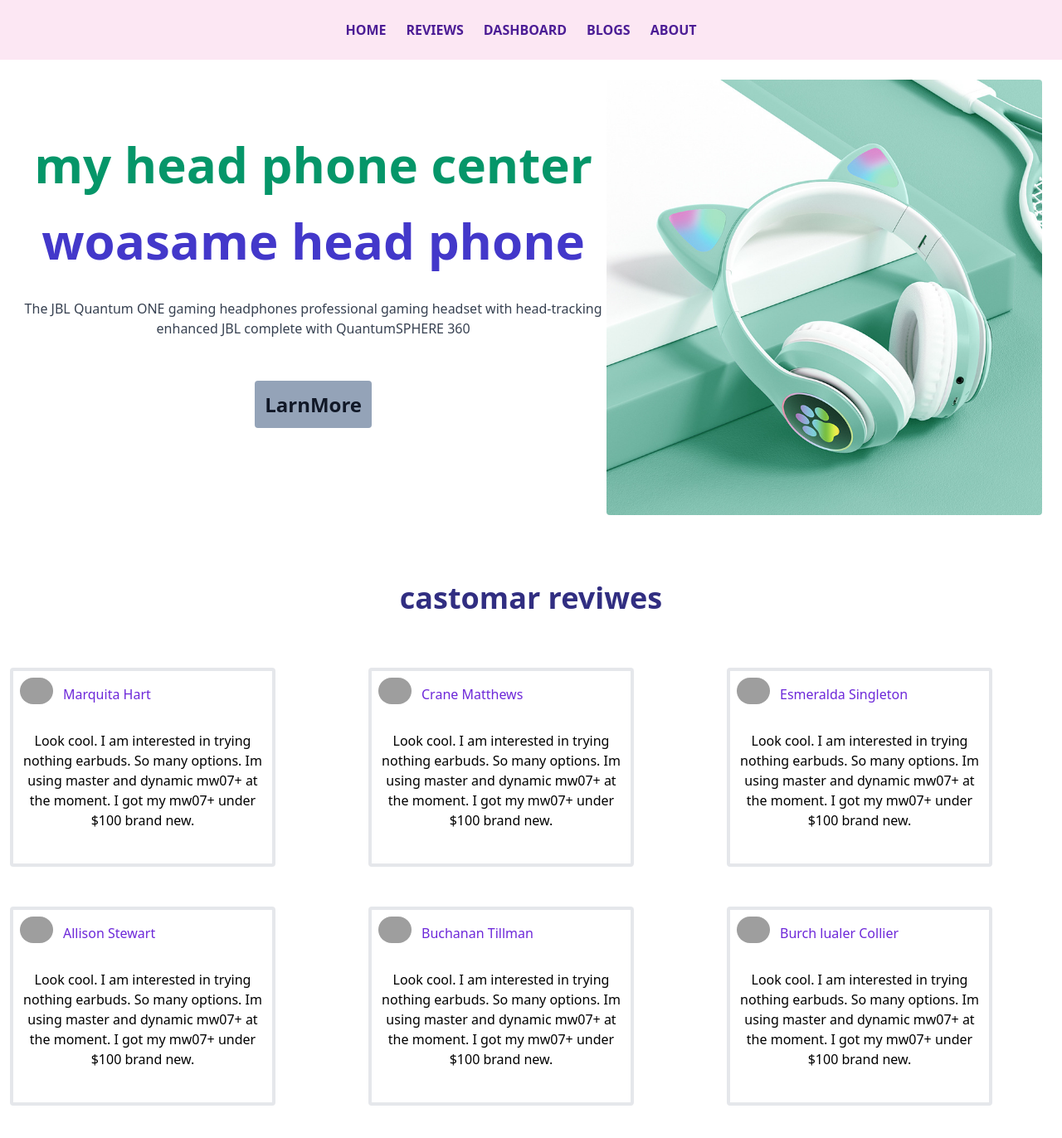
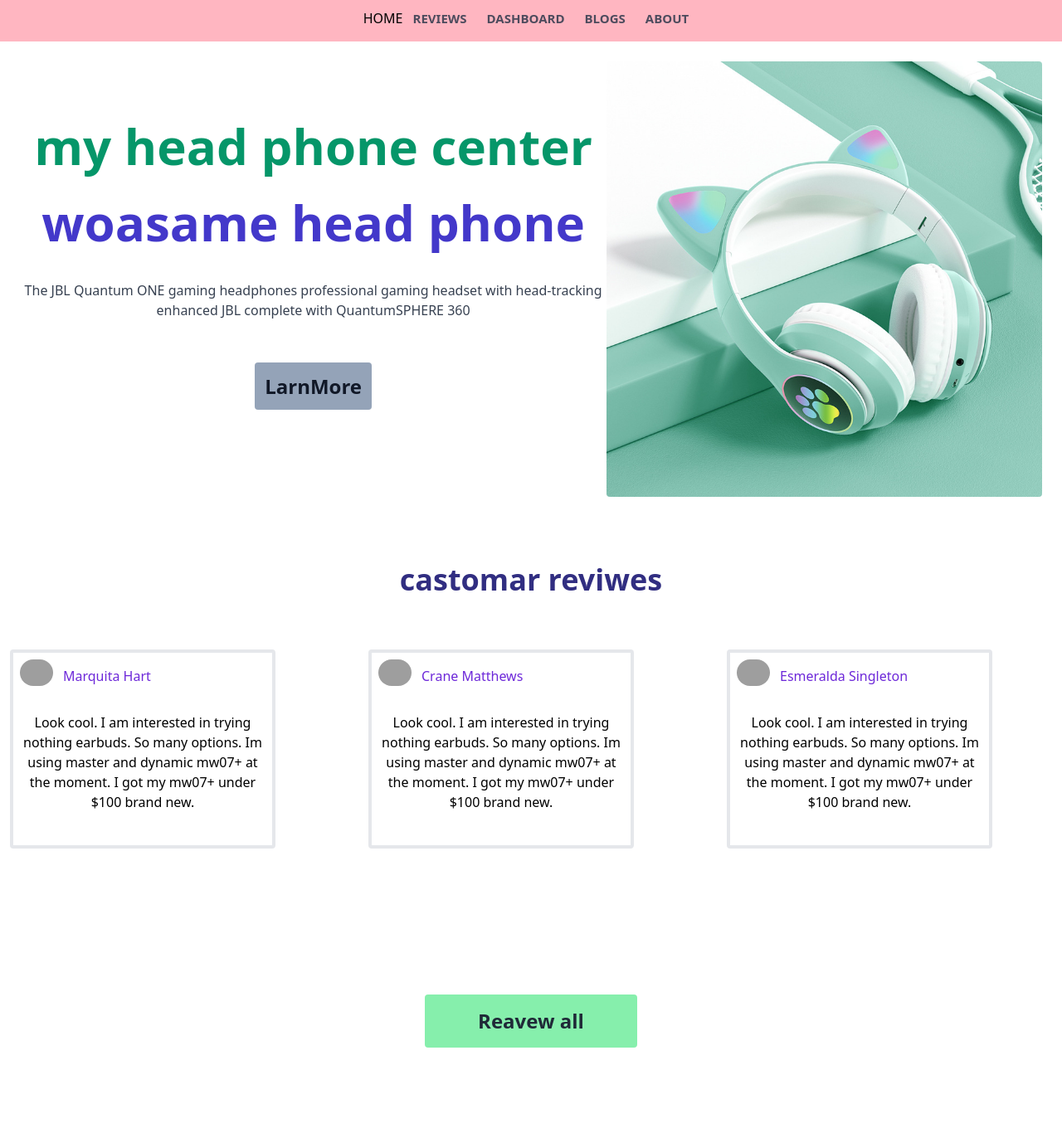
Before and after one commit to Golap-Mostofa/product-analysis-website, a React (Create React App) app: page /home in a window 1280 px wide. Shown: the top 1372 px of the page at 83% size. Before the commit the page ends 1349 px from the top, so only its background shows below. Built offline with nearby package versions, Linux system fonts and the light colour scheme; grey boxes are pictures that could not be loaded; the HTML template or start-up script is replaced by a standard one.

Commit message:
reveiw comment

```diff
--- a/src/App.js
+++ b/src/App.js
@@ -6,6 +6,8 @@ import Reviews from './components/Reviews/Reviews'
 import Dashbord from './components/Dashbord/Dashbord'
 import Blogs from './components/Blogs/Blogs'
 import About from './components/About/About'
+import NotFount from './components/NotFount/NotFount';
+
 
 function App() {
   return (
@@ -14,11 +16,14 @@ function App() {
       <Routes>
         <Route path='/' element={<Home></Home>}></Route>
         <Route path='/home' element={<Home></Home>}></Route>
+
         <Route path='/review' element={<Reviews></Reviews>}></Route>
         <Route path='/dashbord' element={<Dashbord></Dashbord>}></Route>
         <Route path='/blogs' element={<Blogs></Blogs>}></Route>
         <Route path='/about' element={<About></About>}></Route>
+        <Route path='*' element={<NotFount></NotFount>}></Route>
       </Routes>
+
     </div>
   );
 }
--- a/src/components/Comment/Comment.js
+++ b/src/components/Comment/Comment.js
@@ -1,5 +1,5 @@
 import React, { useState } from 'react';
-// import useComments from '../../hooks/useComments';
+
 
 const Comment = ({user}) => {
 
@@ -16,8 +16,12 @@ const Comment = ({user}) => {
 
             </div>
             <p className='mt-8'>Look cool. I am interested in trying nothing earbuds. So many options. Im using master and dynamic mw07+ at the moment. I got my mw07+ under $100 brand new.</p>
+
         </div>
+
+
       </>
+
     );
 };
 
--- /dev/null
+++ b/src/components/CommentRe/CommentRe.js
@@ -0,0 +1,21 @@
+import React from 'react';
+import { useNavigate } from 'react-router-dom';
+
+const CommentRe = () => {
+
+    const navigate = useNavigate()
+
+    const shoComent=()=>{
+        const path = "review"
+        navigate(path)
+    }
+
+    return (
+        <div className='m-40 '>
+
+             <button onClick={shoComent} className='px-16 py-4 text-2xl  text-gray-800 bg-green-300 rounded font-bold ' href="">Reavew all</button>
+        </div>
+    );
+};
+
+export default CommentRe;
--- /dev/null
+++ b/src/components/Header/Header.css
@@ -0,0 +1,21 @@
+.link{
+  text-decoration: none;
+  padding: 12px;
+  font-size: 15px;
+  color: rgb(0, 0, 0);
+  font-weight: 600;
+
+}
+.link{
+  text-decoration: none;
+  padding: 12px;
+  font-size: 15px;
+  color: rgb(77, 75, 93);
+  font-weight: 600;
+
+}
+.links{
+    background-color: lightpink;
+    height: 50px;
+    padding: 10px;
+}
--- a/src/components/Header/Header.js
+++ b/src/components/Header/Header.js
@@ -1,17 +1,18 @@
 import React from 'react';
-import { Link } from 'react-router-dom';
+import { NavLink } from 'react-router-dom';
+import './Header.css'
 
 
 
 const Header = () => {
     return (
     <div>
-        <div className='p-6  bg-pink-100 '>
-            <Link className='mr-6 text-violet-900 font-bold text-100' to="/home">HOME</Link>
-            <Link className='mr-6 text-violet-900 font-bold text-100' to="/review">REVIEWS</Link>
-            <Link className='mr-6 text-violet-900 font-bold text-100' to="/dashbord">DASHBOARD</Link>
-            <Link className='mr-6 text-violet-900 font-bold text-100' to="/blogs">BLOGS</Link>
-            <Link className='mr-6 text-violet-900 font-bold text-100' to="/about">ABOUT</Link>
+        <div className='links'>
+            <NavLink className={({isActive})=>isActive ? "active-link" :"link"} to="/home">HOME</NavLink>
+            <NavLink className={({isActive})=>isActive ? "active-link" :"link"} to="/review">REVIEWS</NavLink>
+            <NavLink className={({isActive})=>isActive ? "active-link" :"link"} to="/dashbord">DASHBOARD</NavLink>
+            <NavLink className={({isActive})=>isActive ? "active-link" :"link"} to="/blogs">BLOGS</NavLink>
+            <NavLink className={({isActive})=>isActive ? "active-link" :"link"} to="/about">ABOUT</NavLink>
         </div>
 
     </div>
--- a/src/components/Home/Home.js
+++ b/src/components/Home/Home.js
@@ -1,6 +1,8 @@
 import React from 'react';
 import useComments from '../../hooks/useComments';
 import Comment from '../Comment/Comment';
+import CommentRe from '../CommentRe/CommentRe';
+
 
 
 
@@ -9,7 +11,7 @@ const Home = () => {
     const [comment,setComment] = useComments()
 
     return (
-        <>
+        <div>
             <div className='flex justify-between  m-6'>
                 <div className='mt-12'>
                     <h1 className='text-6xl font-bold text-emerald-600 mt-6'> my head phone center</h1>
@@ -36,13 +38,15 @@ const Home = () => {
 
             <div className='grid grid-cols-3 gap-4 mt-12'>
                 {
-                    comment.map(user=> <Comment
+                    comment.slice(0,3).map(user=> <Comment
                     key={user.id}
                     user={user}
                     ></Comment>)
                 }
+
             </div>
-       </>
+            <CommentRe></CommentRe>
+       </div>
 
     );
 };
--- /dev/null
+++ b/src/components/NotFount/NotFount.js
@@ -0,0 +1,12 @@
+import React from 'react';
+
+const NotFount = () => {
+    return (
+        <div>
+            <small className='text-gray-600'>One of the most common errors on the web — so common it's slipped into non-internet slang — is the 404 error. Also known by its longer name, "404 Page Not Found," this is an error that indicates that the page or resource you're looking for can't be found. This usually means that it's been deleted or movedOne of the most common errors on the web — so common it's slipped into non-internet slang — is the 404 error. Also known by its longer name, "404 Page Not Found," this is an error that indicates that the page or resource you're looking for can't be found. This usually means that it's been deleted or movedOne of the most common errors on the web — so common it's slipped into non-internet slang — is the 404 error. Also known by its longer name, "404 Page Not Found," this is an error that indicates that the page or resource you're looking for can't be found. This usually means that it's been deleted or moved</small>
+            <p className='text-red-500 text-6xl'>404</p>
+        </div>
+    );
+};
+
+export default NotFount;
```
